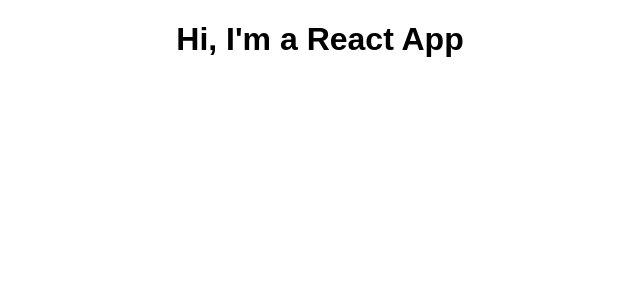
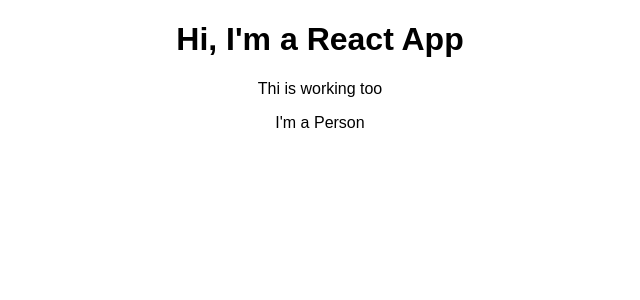
Before and after one commit to hishambokhari/LearnReact, a React (Create React App) app: page / in a window 1280 px wide. Shown: the top 300 px of the page, without its empty margins (320-960 px from the left). Built offline with nearby package versions, Linux system fonts and the light colour scheme.

Commit message:
creating a functional component

```diff
--- a/src/App.js
+++ b/src/App.js
@@ -1,11 +1,15 @@
 import React, { Component } from 'react';
 import './App.css';
+import Person from './Person/Person.js';
+
 
 class App extends Component {
   render() {
     return (
       <div className="App">
         <h1>Hi, I'm a React App</h1>
+        <p>Thi is working too</p>
+        <Person />
       </div>
     );
     // return React.createElement('div', {className: 'App'}, React.createElement('h1', null, 'Does this work now?'))
--- /dev/null
+++ b/src/Person/Person.js
@@ -0,0 +1,10 @@
+import React from 'react';
+
+
+
+const person = () => { //es6 equiv for functions
+
+  return <p>I'm a Person</p>
+};
+
+export default person;
```
